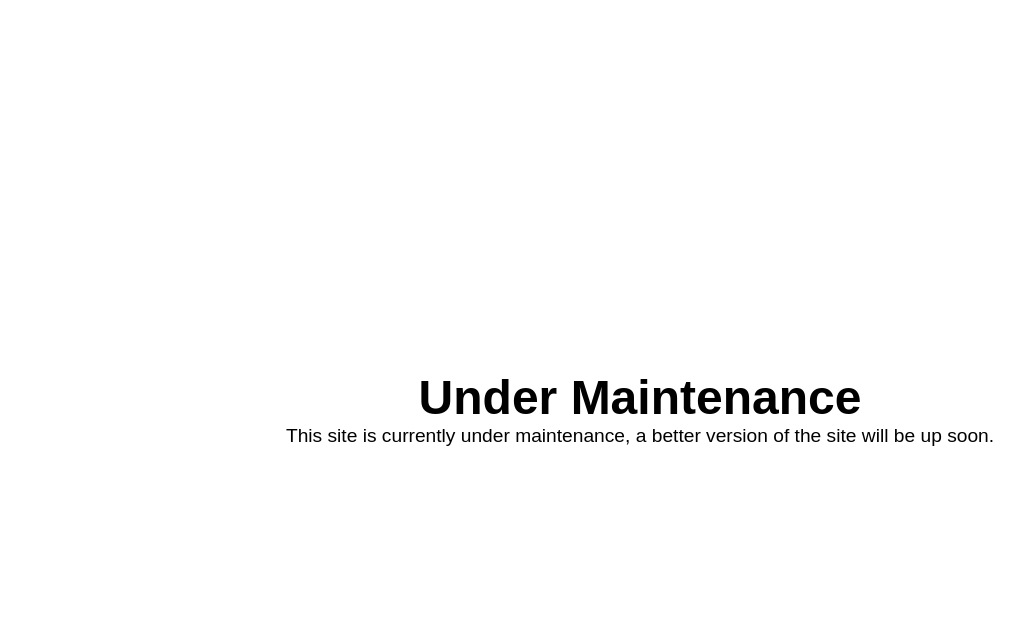
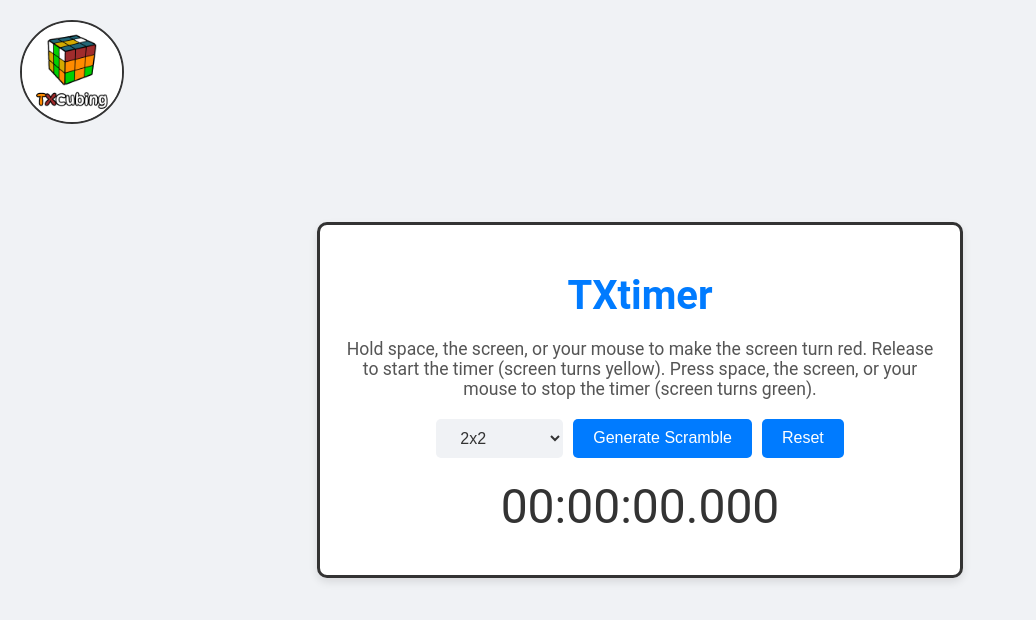
Before and after one commit to TXCubing/TXtimer, a plain HTML site: page index.html in a window 1280 px wide. Shown: the whole page, without its empty margins (0-1036 px from the left). Drawn offline with Linux system fonts and the light colour scheme.

Commit message:
NewUpdateFiles

```diff
--- a/CssFiles/styles.css
+++ b/CssFiles/styles.css
@@ -105,12 +105,19 @@ body {
 .container {
     background-color: #fff;
     padding: 20px;
+    border: 3px solid #333;
     border-radius: 10px;
     box-shadow: 0 4px 8px rgba(0, 0, 0, 0.1);
     text-align: center;
     width: 90%;
     max-width: 600px;
     z-index: 1;
+}
+
+#soundButton {
+    padding: 10px 20px;
+    font-size: 16px;
+    cursor: pointer;
 }
 
 h1 {
--- a/JssFiles/bubblepositioner.js
+++ b/JssFiles/bubblepositioner.js
@@ -1,4 +1,4 @@
-document.querySelectorAll('.bubble').forEach(bubble => {
+document.querySelectorAll('bubble').forEach(bubble => {
     // Generate random positions for top and left
     const randomX = Math.random(); // Random value between 0 and 1
     const randomY = Math.random(); // Random value between 0 and 1
--- a/JssFiles/script.js
+++ b/JssFiles/script.js
@@ -6,6 +6,7 @@ let previousTime = 0;
 let previousSolveTime = null;
 
 const timerElement = document.getElementById('timer');
+const StopTimerSound = document.getElementById('StopTimerSound');
 const scrambleElement = document.getElementById('scramble');
 const cubeTypeSelect = document.getElementById('cubeType');
 const generateScrambleButton = document.getElementById('generateScramble');
@@ -133,6 +134,7 @@ function handleStartStop() {
             timerElement.innerHTML += ` ${improvementText}`;
         }
         previousSolveTime = elapsedTime;
+        StopTimerSound.play();
     } else {
         scrambleElement.style.display = 'none';
         startTime = Date.now() - elapsedTime;
@@ -176,3 +178,19 @@ function formatTime(time) {
 window.addEventListener('load', function() {
     document.body.classList.add('loaded');
 });
+
+document.addEventListener('DOMContentLoaded', () => {
+    const buttons = document.querySelectorAll('button');
+    const hoverSound = document.getElementById('HoverSound');
+    const clickSound = document.getElementById('ClickSound');
+
+    buttons.forEach(button => {
+        button.addEventListener('mouseover', () => {
+            hoverSound.play();
+        });
+
+        button.addEventListener('click', () => {
+            clickSound.play();
+        });
+    });
+});
--- a/index.html
+++ b/index.html
@@ -1,31 +1,114 @@
 <!DOCTYPE html>
 <html lang="en">
 <head>
+    <audio id="StopTimerSound" src="Sounds/Ding.mp3"></audio>
+    <audio id="HoverSound" src="Sounds/ButtonClick.mp3"></audio>
+    <audio id="ClickSound" src="Sounds/ButtonClick.mp3"></audio>
     <meta charset="UTF-8">
     <meta name="viewport" content="width=device-width, initial-scale=1.0">
-    <title>Under Maintenance</title>
+    <title>TXtimer</title>
+    <link rel="stylesheet" href="CssFiles/styles.css">
     <style>
         body {
-            display: flex;
-            justify-content: center;
-            align-items: center;
-            height: 100vh;
-            flex-direction: column;
-            font-family: Arial, sans-serif;
-            text-align: center;
+            margin: 0;
+            padding: 0;
         }
-        h1 {
-            font-size: 3em;
-            margin: 0;
+        .top-left {
+            position: absolute;
+            top: 20px;
+            left: 20px;
+            border-radius: 50%;
+            overflow: hidden;
+            width: 100px;
+            height: 100px;
+            border: 2px solid #333;
         }
-        p {
-            font-size: 1.2em;
-            margin: 0;
+        .top-left img {
+            width: 100%;
+            height: auto;
+            display: block;
         }
     </style>
 </head>
 <body>
-    <h1>Under Maintenance</h1>
-    <p>This site is currently under maintenance, a better version of the site will be up soon.</p>
+    <a href="https://www.youtube.com/@TXCubing" target="_blank" class="top-left">
+        <img src="Images/TXCubingLogo.jpg" alt="Click to visit TXCubing's YouTube Channel">
+    </a>
+    <div id="loading-screen">
+        <img src="Images/LoadingGif.gif" alt="Loading...">
+    </div>
+    <div class="bubbles">
+        <div class="bubble"></div>
+        <div class="bubble"></div>
+        <div class="bubble"></div>
+        <div class="bubble"></div>
+        <div class="bubble"></div>
+        <div class="bubble"></div>
+        <div class="bubble"></div>
+        <div class="bubble"></div>
+        <div class="bubble"></div>
+        <div class="bubble"></div>
+    </div>
+    <div class="container">
+        <h1>TXtimer</h1>
+        <div id="instructions">
+            Hold space, the screen, or your mouse to make the screen turn red. Release to start the timer (screen turns yellow). Press space, the screen, or your mouse to stop the timer (screen turns green).
+        </div>
+        <div id="scramble"></div>
+        <div class="controls">
+            <select id="cubeType">
+                <option value="2x2">2x2</option>
+                <option value="3x3">3x3</option>
+                <option value="4x4">4x4</option>
+                <option value="5x5">5x5</option>
+                <option value="6x6">6x6</option>
+                <option value="7x7">7x7</option>
+                <option value="8x8">8x8</option>
+                <option value="9x9">9x9</option>
+                <option value="10x10">10x10</option>
+                <option value="11x11">11x11</option>
+                <option value="12x12">12x12</option>
+                <option value="13x13">13x13</option>
+                <option value="14x14">14x14</option>
+                <option value="15x15">15x15</option>
+                <option value="16x16">16x16</option>
+                <option value="17x17">17x17</option>
+                <option value="18x18">18x18</option>
+                <option value="19x19">19x19</option>
+                <option value="20x20">20x20</option>
+                <option value="21x21">21x21</option>
+                <option value="pyraminx">Pyraminx</option>
+                <option value="skewb">Skewb</option>
+            </select>
+            <button id="generateScramble">Generate Scramble</button>
+            <button id="reset">Reset</button>
+        </div>
+        <div id="timer">00:00:00.000</div>
+    </div>
+    <script src="JssFiles/script.js"></script>
+    <script>
+        // Global error handler
+        window.onerror = function(message, source, lineno, colno, error) {
+            alert('Error: ' + message + '\nSource: ' + source + '\nLine: ' + lineno + '\nColumn: ' + colno + '\nError object: ' + JSON.stringify(error));
+            return true; // Prevents the default browser error handling
+        };
+
+        // Function to check loading timeout
+        function checkLoadingTimeout() {
+            const loadingScreen = document.getElementById('loading-screen');
+            const loadingScreenStyle = window.getComputedStyle(loadingScreen);
+            if (loadingScreenStyle.display !== 'none' && loadingScreenStyle.visibility !== 'hidden') {
+                if (confirm('Loading Time Out. Would you like to refresh the page to try again?')) {
+                    location.reload();
+                } else {
+                    // Display the second loading GIF
+                    document.body.innerHTML = '<div id="loading-screen-2"><img src="Images/LoadingGif2.gif" alt="Loading..."></div>';
+                }
+            }
+        }
+
+        // Set timeout to check loading screen after 10 seconds
+        setTimeout(checkLoadingTimeout, 10000);
+    </script>
 </body>
 </html>
```
Also changed, not shown: Images/LoadingGif2.gif (added), Images/TXCubingLogo.jpg (added), 2 other files.
